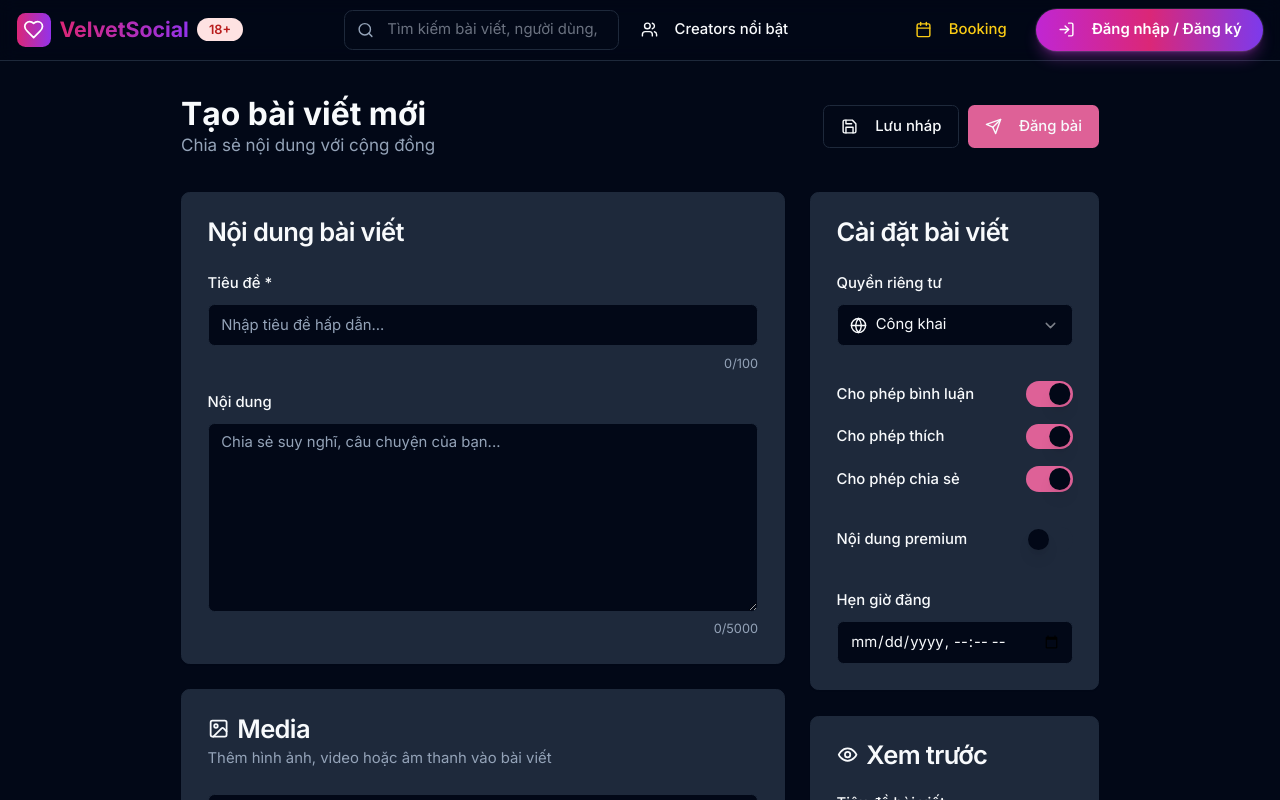
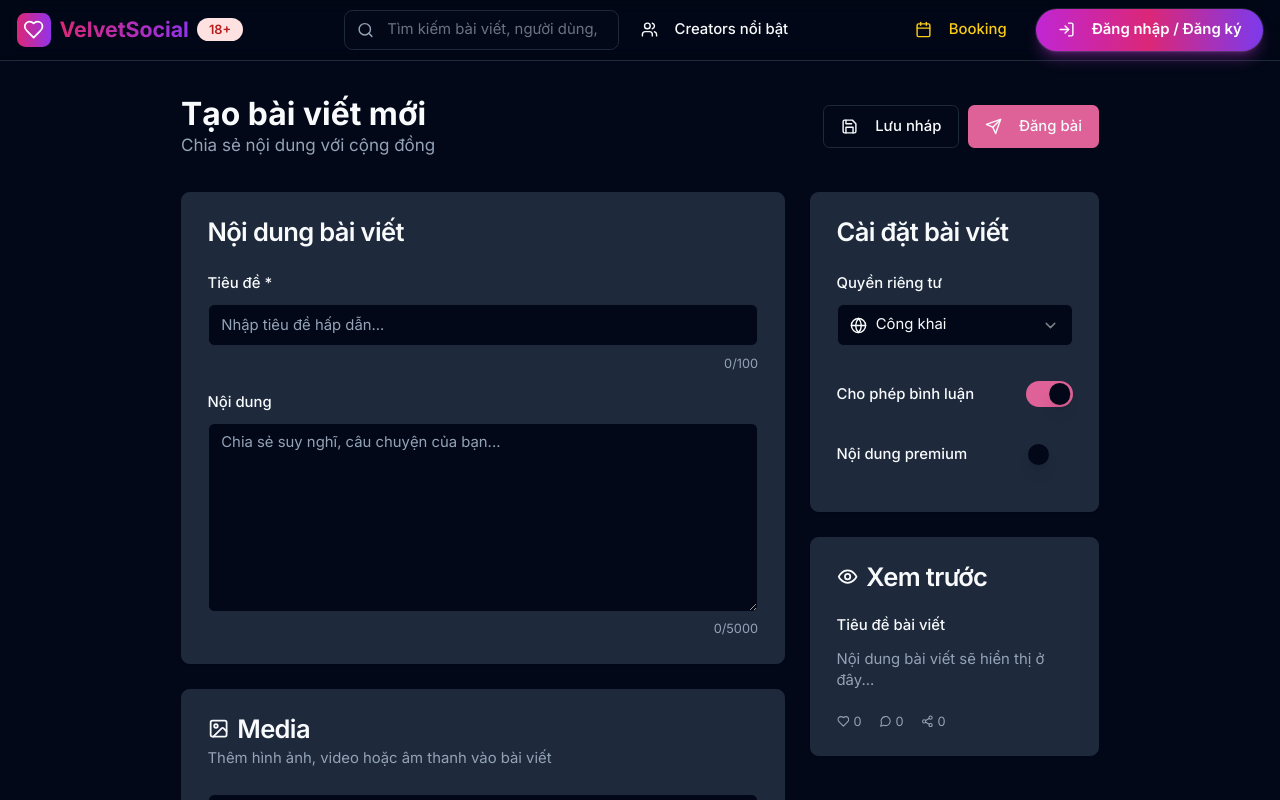
Before and after one commit to ngoclaithe/velvet, a Next.js app: page /create-post in a window 1280 px wide. Shown: the top 800 px of the page. Built offline with nearby package versions, Linux system fonts and the light colour scheme.

Commit message:
update 2

```diff
--- a/src/app/create-post/page.tsx
+++ b/src/app/create-post/page.tsx
@@ -685,22 +685,6 @@ export default function CreatePostPage() {
                     onCheckedChange={(checked) => handleInputChange('allowComments', checked)}
                   />
                 </div>
-
-                <div className="flex items-center justify-between">
-                  <Label>Cho phép thích</Label>
-                  <Switch
-                    checked={postData.allowLikes}
-                    onCheckedChange={(checked) => handleInputChange('allowLikes', checked)}
-                  />
-                </div>
-
-                <div className="flex items-center justify-between">
-                  <Label>Cho phép chia sẻ</Label>
-                  <Switch
-                    checked={postData.allowSharing}
-                    onCheckedChange={(checked) => handleInputChange('allowSharing', checked)}
-                  />
-                </div>
               </div>
 
               <Separator />
@@ -730,15 +714,6 @@ export default function CreatePostPage() {
               </div>
 
               <Separator />
-
-              <div className="space-y-2">
-                <Label>Hẹn giờ đăng</Label>
-                <Input
-                  type="datetime-local"
-                  value={postData.scheduledAt}
-                  onChange={(e) => handleInputChange('scheduledAt', e.target.value)}
-                />
-              </div>
             </CardContent>
           </Card>
 
```
